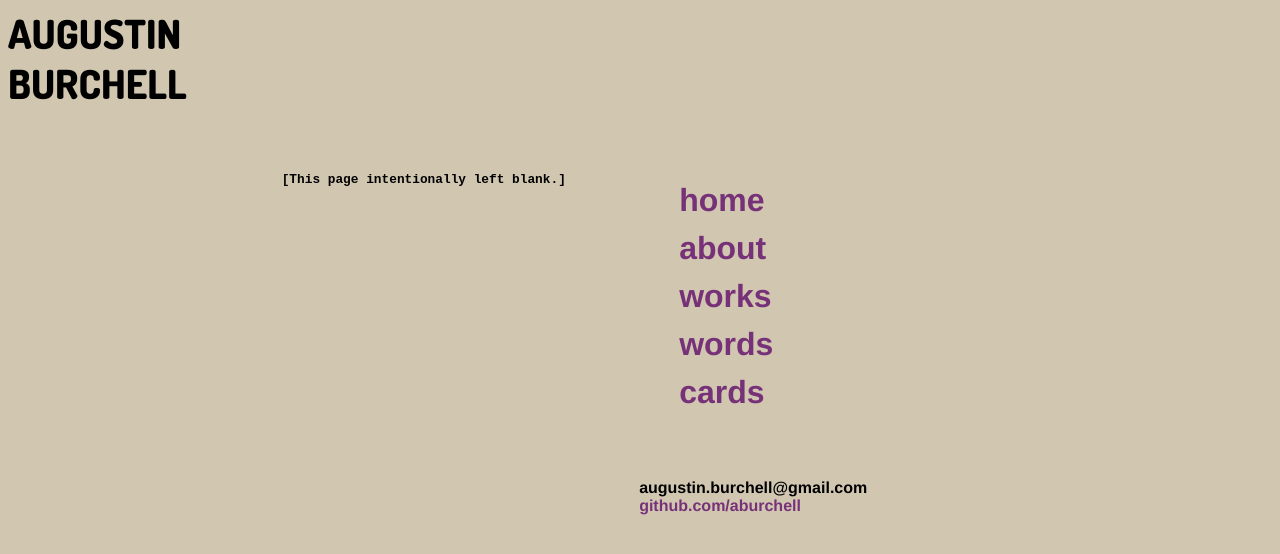
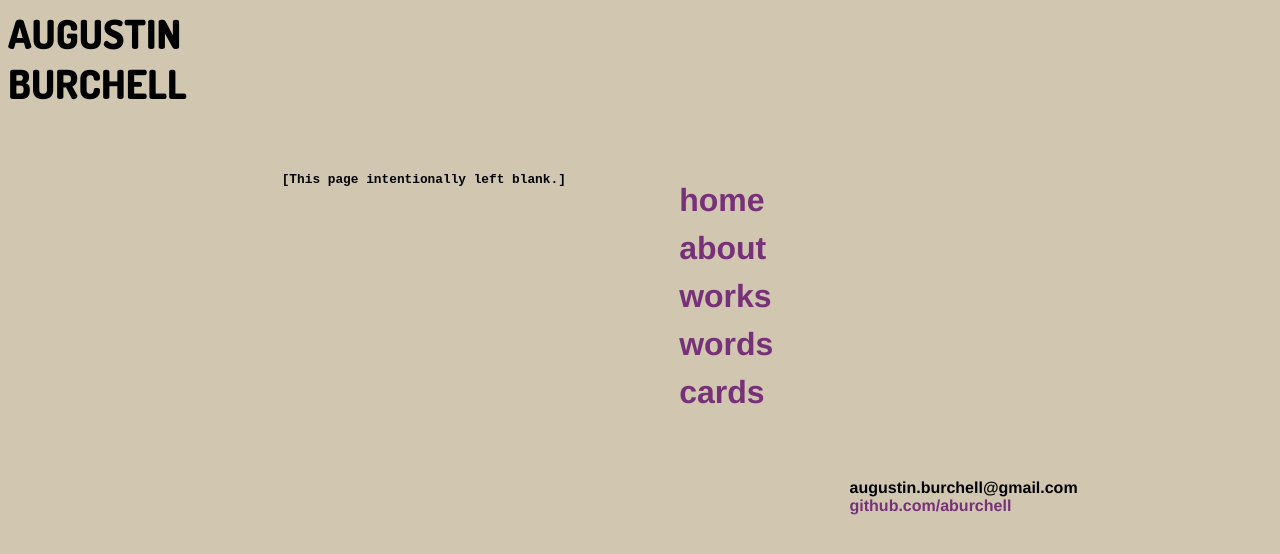
Before and after one commit to aburchell/aburchell.github.io, a Jekyll site: the page built from index.html, in a window 1280 px wide. Shown: the top 554 px of the page. Built offline with Jekyll 4.4.1, drawn with Linux system fonts in a browser that asks for light colours.

Commit message:
Tried to fix scroll more

```diff
--- a/css/main.css
+++ b/css/main.css
@@ -40,7 +40,7 @@
         z-index: -2;
         grid-gap: 10px;
         position: fixed;
-        overflow: auto;
+        overflow: scroll;
     }
 
     .main-header {
@@ -70,7 +70,7 @@
 
     .container {
         /*grid-area: content; */
-        grid-row: 2/-1;
+        grid-row: 2/6;
         grid-column: 2/4;
         z-index: 0;
     }
@@ -79,7 +79,7 @@
     .main-footer {
         /* grid-area: footer; */
         grid-row: 4;
-        grid-column: 4;
+        grid-column: 5;
         z-index: 2;
         bottom:0;
     }
```
